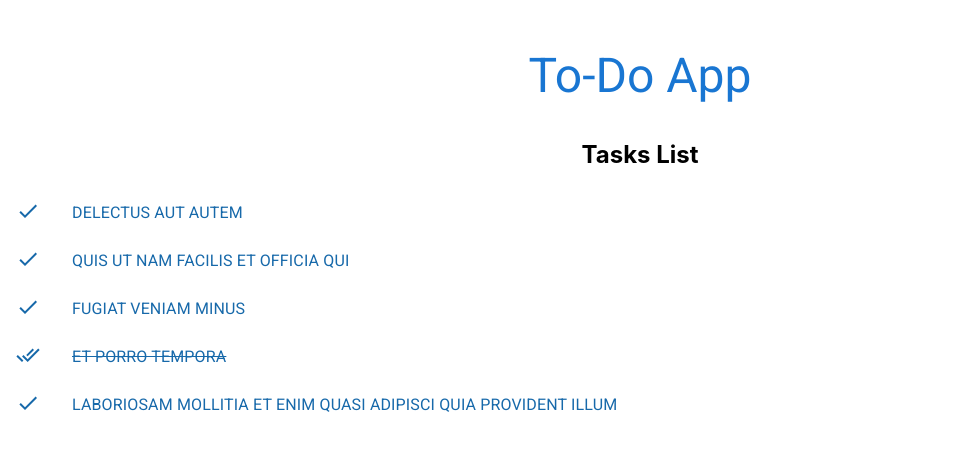
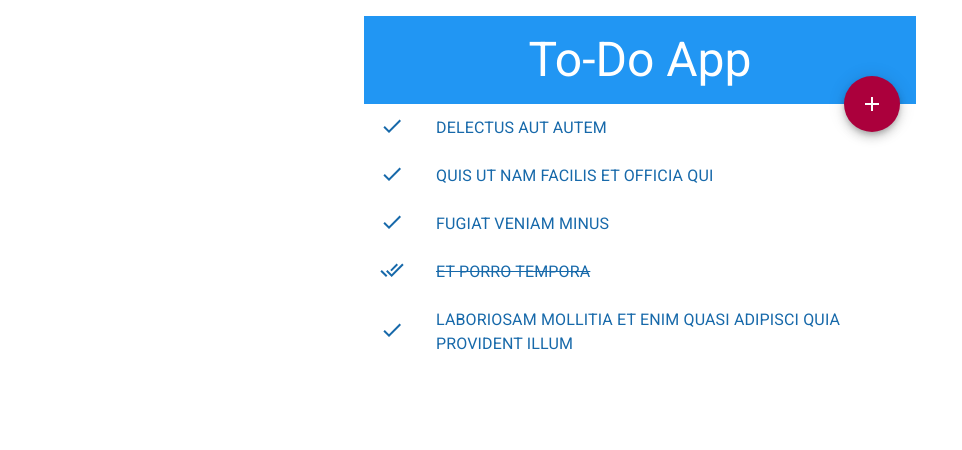
Before and after one commit to nehaniks/to-do, a React (Create React App) app: page / in a window 1280 px wide. Shown: the top 450 px of the page, without its empty margins (0-962 px from the left). Built offline with nearby package versions, Linux system fonts and the light colour scheme; data requests are answered from the project's data file.

Commit message:
todos home ui

```diff
--- a/src/App.js
+++ b/src/App.js
@@ -1,26 +1,42 @@
-import './App.css';
+import "./App.css";
 
-import TasksList from './components/tasksList';
+import TasksList from "./components/tasksList";
 
+// Material UI Components
+import Container from "@mui/material/Container";
+import Fab from "@mui/material/Fab";
 import Typography from "@mui/material/Typography";
+
+// Material Icons
+import AddIcon from "@mui/icons-material/Add";
+
+// Custom styles
+import { theme, containerStyle, fabStyle } from "./styles/customStyles";
 
 function App() {
   return (
     <div className="App">
-      <Typography
+      <Container maxWidth="sm" sx={containerStyle}>
+        <Typography
           sx={{
-            mt: 4,
+            mt: 2,
             p: 2,
+            backgroundColor: theme.palette.primary.main,
+            color: theme.palette.primary.contrastText,
           }}
-          color= "primary"
           variant="h3"
           component="div"
         >
           To-Do App
         </Typography>
 
+        <Fab sx={fabStyle} aria-label="add">
+          <AddIcon />
+        </Fab>
+
         {/* Tasks List Component to retrieve and display all tasks list from data/db.json */}
         <TasksList />
+      </Container>
     </div>
   );
 }
--- a/src/components/tasksList.js
+++ b/src/components/tasksList.js
@@ -31,9 +31,8 @@ export default function TasksList() {
 
   return (
     <div>
-      <h2>Tasks List</h2>
       {/* Map through tasks to display each task */}
-      {tasks.map((task) => {
+      {tasks && tasks.map((task) => {
         // Pass task data to child component using props
         return <Task key={task.id} task={task} renderTasks={renderTasks} />;
       })}
--- a/src/styles/customStyles.js
+++ b/src/styles/customStyles.js
@@ -1,18 +1,37 @@
 import { createTheme } from "@mui/material/styles";
 
+// Color theme
 export const theme = createTheme({
   palette: {
     primary: {
-          light: '#4dabf5',
-          main: '#2196f3',
-          dark: '#1769aa',
-          contrastText: '#fff',
+      light: "#4dabf5",
+      main: "#2196f3",
+      dark: "#1769aa",
+      contrastText: "#fff",
     },
     secondary: {
-          light: '#f73378',
-          main: '#f50057',
-          dark: '#ab003c',
-          contrastText: '#fff',
+      light: "#f73378",
+      main: "#f50057",
+      dark: "#ab003c",
+      contrastText: "#fff",
     },
   },
 });
+
+// Container style
+export const containerStyle = {
+  height: "80vh",
+  position: "relative",
+};
+
+// Add Button style
+export const fabStyle = {
+  position: "absolute",
+  top: 60,
+  right: 40,
+  color: theme.palette.secondary.contrastText,
+  bgcolor: theme.palette.secondary.dark,
+  "&:hover": {
+    bgcolor: theme.palette.secondary.main,
+  },
+};
```
Lines whose indentation alone changed are shown as unchanged.
